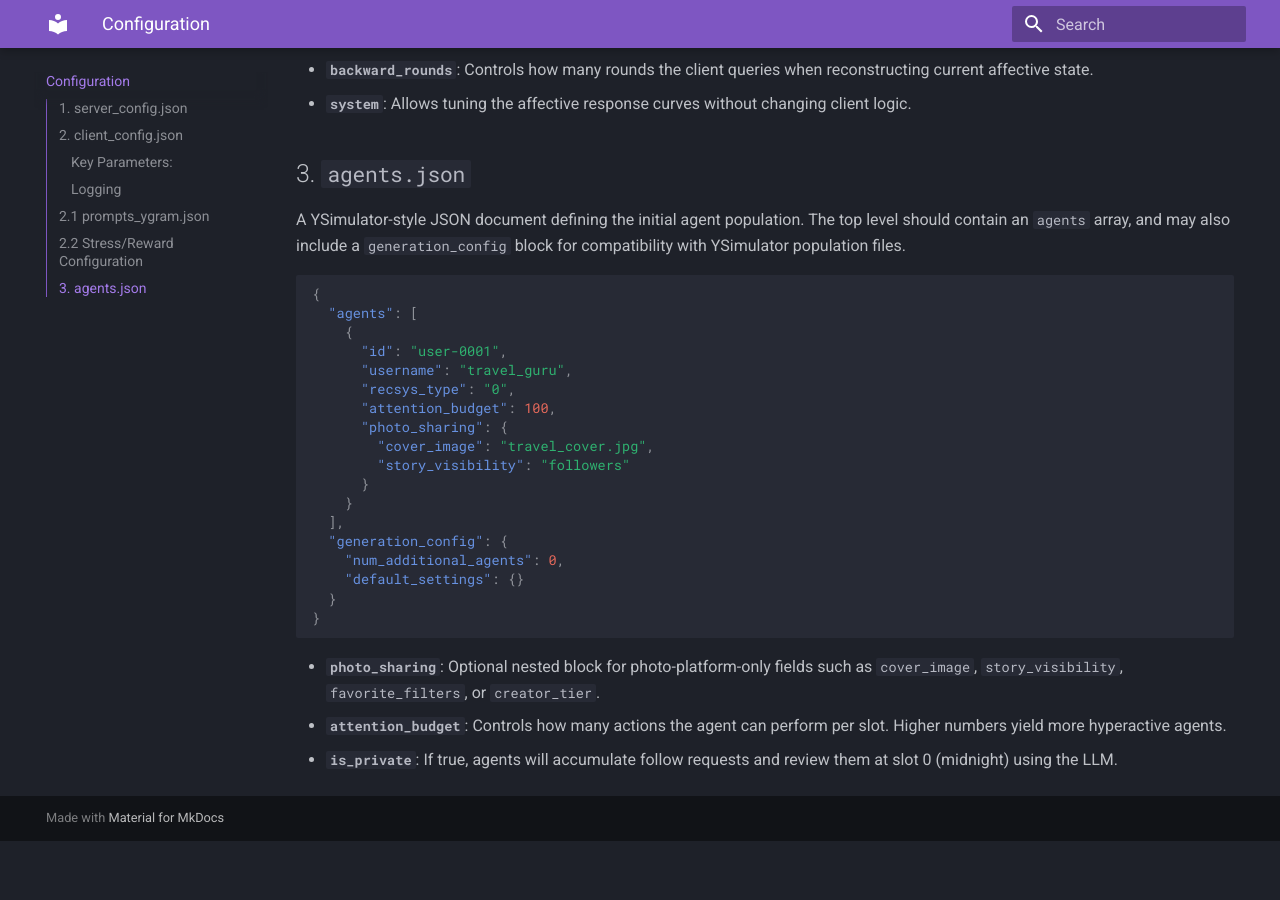
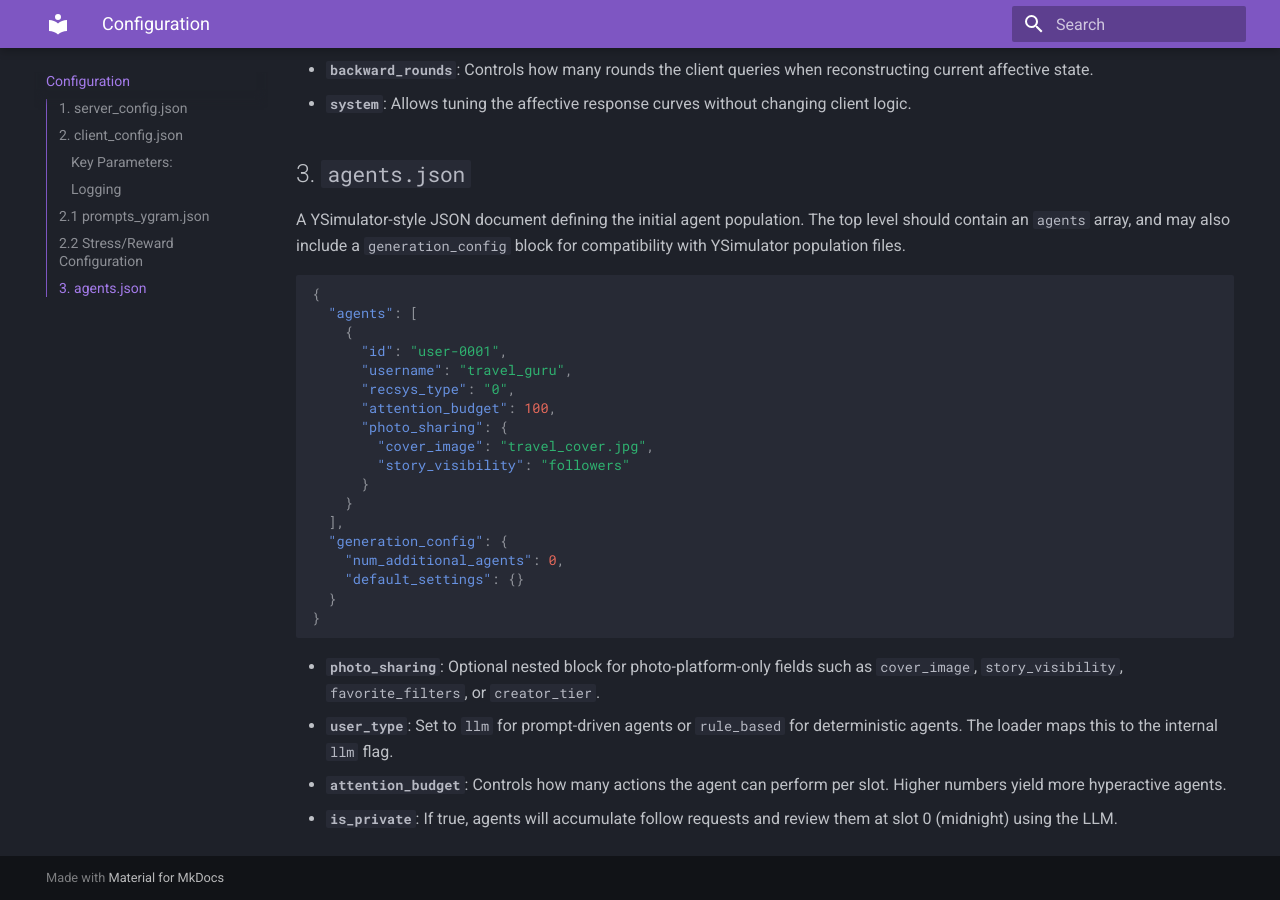
Before and after one commit to YSocialTwin/YPhotoSharing, an MkDocs documentation site: the page built from docs/configuration.md, in a window 1280 px wide and 900 px high, scrolled down 4359 px. Built offline with MkDocs 1.6.1 and Material for MkDocs 9.7.7, drawn with Linux system fonts in a browser that asks for light colours; before the commit the page ends 5200 px from its top, so only the background shows below that.

Commit message:
document agent type population fields

````diff
--- a/docs/configuration.md
+++ b/docs/configuration.md
@@ -204,5 +204,6 @@ The top level should contain an `agents` array, and may also include a
 ```
 
 - **`photo_sharing`**: Optional nested block for photo-platform-only fields such as `cover_image`, `story_visibility`, `favorite_filters`, or `creator_tier`.
+- **`user_type`**: Set to `llm` for prompt-driven agents or `rule_based` for deterministic agents. The loader maps this to the internal `llm` flag.
 - **`attention_budget`**: Controls how many actions the agent can perform per slot. Higher numbers yield more hyperactive agents.
 - **`is_private`**: If true, agents will accumulate follow requests and review them at slot 0 (midnight) using the LLM.
````
Also changed, not shown: 1 other file.
